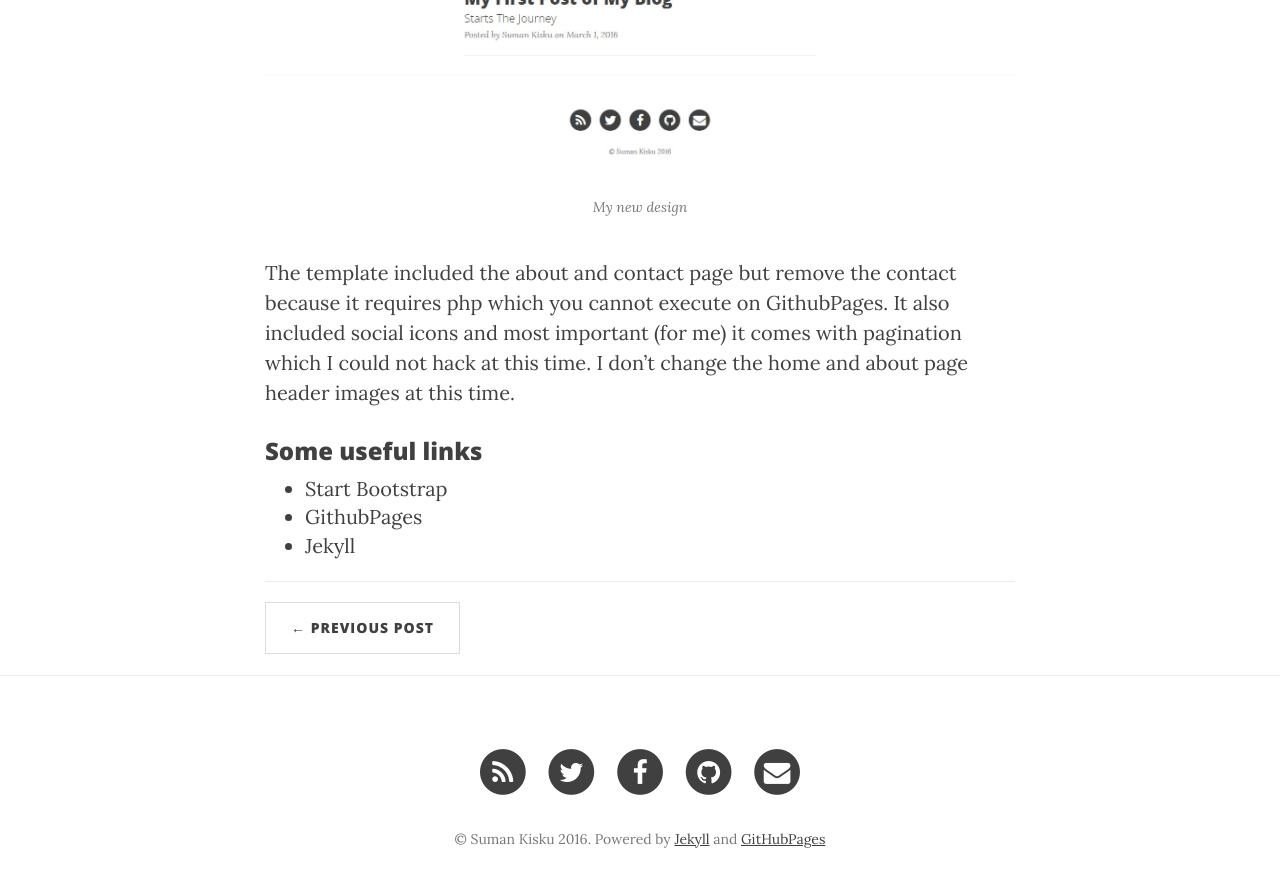
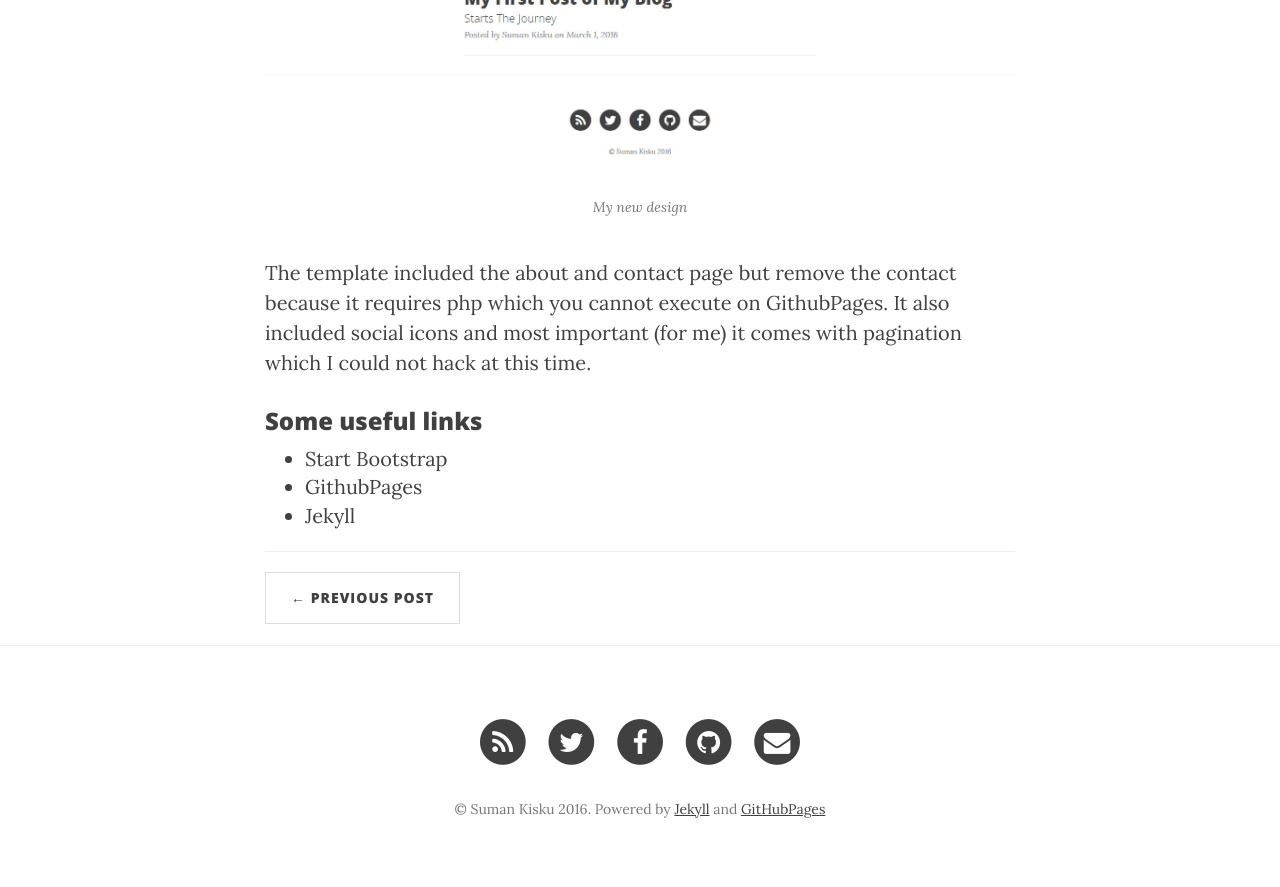
Before and after one commit to SumanKisku/sumankisku.github.io, a Jekyll site: the page built from _posts/2016-04-08-redesign-my-blog.markdown, in a window 1280 px wide and 900 px high, scrolled down 2097 px. Shown: the top 887 px of the window. Built offline with Jekyll 4.4.1, drawn with Linux system fonts in a browser that asks for light colours; nearby versions of some CDN libraries; comment, search, counter and statistics services are not loaded.

Commit message:
Change bg images

```diff
--- a/_posts/2016-04-08-redesign-my-blog.markdown
+++ b/_posts/2016-04-08-redesign-my-blog.markdown
@@ -17,7 +17,7 @@
 <img src="{{ site.baseurl }}/img/new-design.jpg">
 <span class="caption text-muted">My new design</span>
 
-The template included the about and contact page but remove the contact because it requires php which you cannot execute on GithubPages. It also included social icons and most important (for me) it comes with pagination which I could not hack at this time. I don't change the home and about page header images at this time.
+The template included the about and contact page but remove the contact because it requires php which you cannot execute on GithubPages. It also included social icons and most important (for me) it comes with pagination which I could not hack at this time.
 
 ### Some useful links
 
```
Also changed, not shown: img/about-bg.jpg, img/home-bg.jpg.
